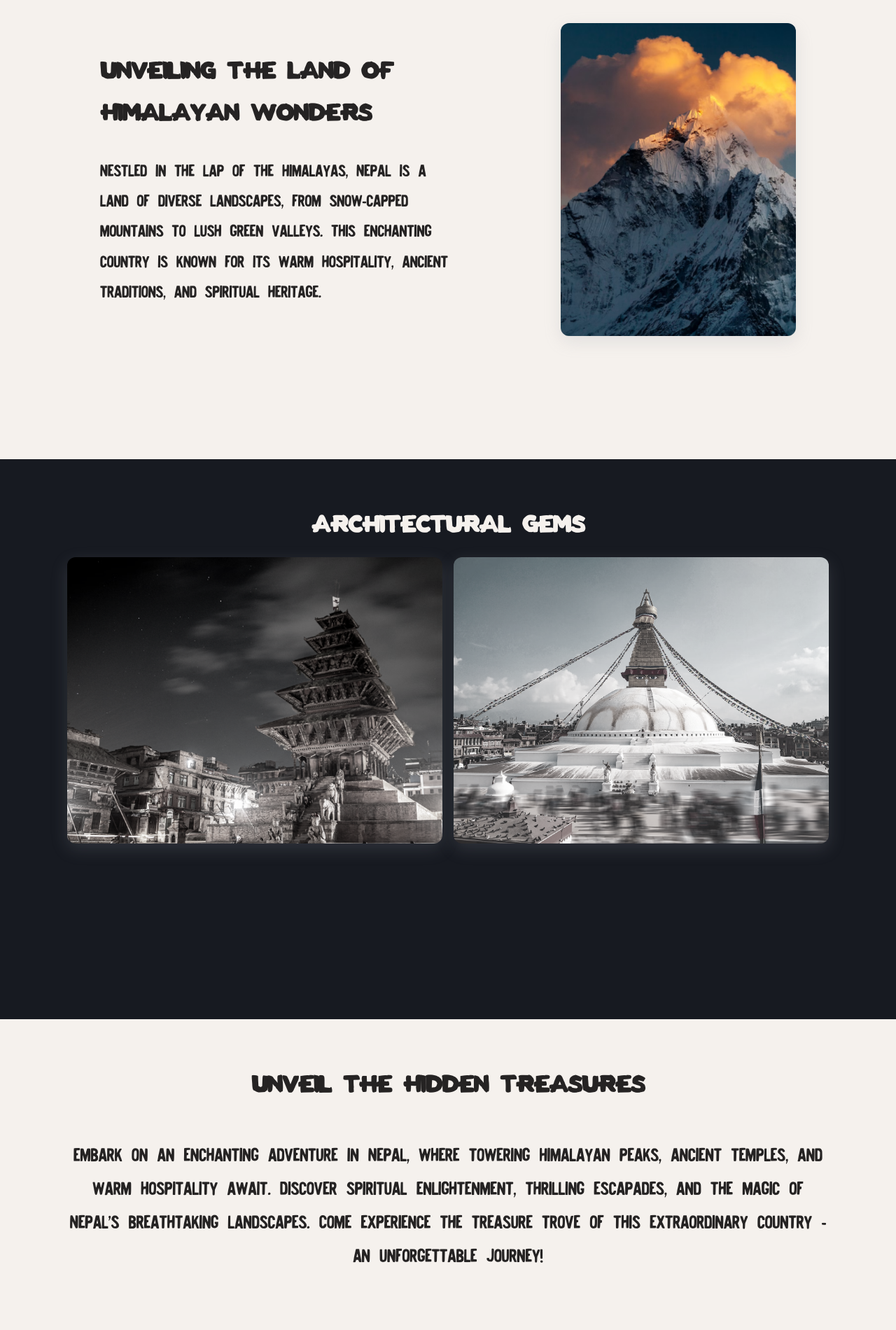
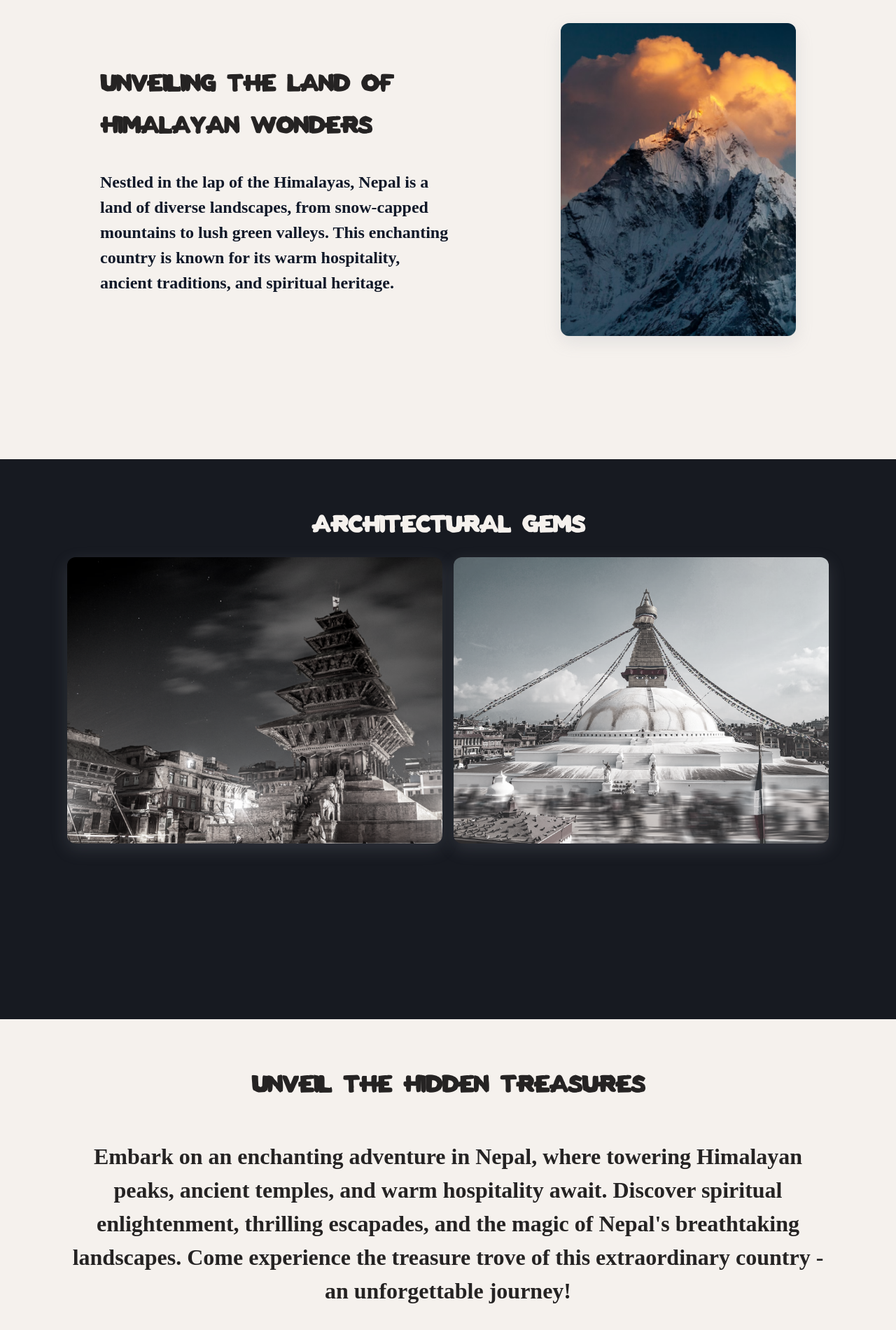
Before and after one commit to Atulmanandhar/WebDesignFanshawe, a plain HTML site: page index.html in a window 1280 px wide. Shown: the part 944-2844 px from the top of the page at 70% size. Drawn offline with Linux system fonts and the light colour scheme; a web font is replaced by a local one.

Commit message:
minor styling fixes

```diff
--- a/style.css
+++ b/style.css
@@ -247,8 +247,11 @@ nav ul li .divider {
   gap: 1rem;
 }
 #about-nepal p {
-  font-family: var(--ff-sandman);
-  font-size: 1.5rem;
+  font-family: var(--ff-opensans);
+  font-size: 1rem;
+  font-weight: 600;
+  text-align: center;
+  color: #101828;
 }
 
 #about-nepal .card {
@@ -346,10 +349,11 @@ h3 {
 }
 
 #hidden-treasures .description {
-  font-size: 1.5rem;
+  font-size: 1rem;
   text-align: center;
   margin-block-start: 2rem;
-  font-family: var(--ff-sandman);
+  font-family: var(--ff-opensans);
+  font-weight: 600;
 }
 
 footer {
@@ -414,8 +418,8 @@ footer ul {
 }
 
 #contact-form label {
-  font-size: 20px;
-  font-family: var(--ff-sandman);
+  font-size: 1rem;
+  font-family: var(--ff-opensans);
 }
 
 #contact-form input,
@@ -492,7 +496,8 @@ button:hover {
   }
 
   #about-nepal p {
-    font-size: 1.8rem;
+    font-size: 1.5rem;
+    text-align: left;
   }
   #architecture-gems .container-wrapper {
     margin-inline: auto;
```
Also changed, not shown: contact.html (+1 -1 lines).
